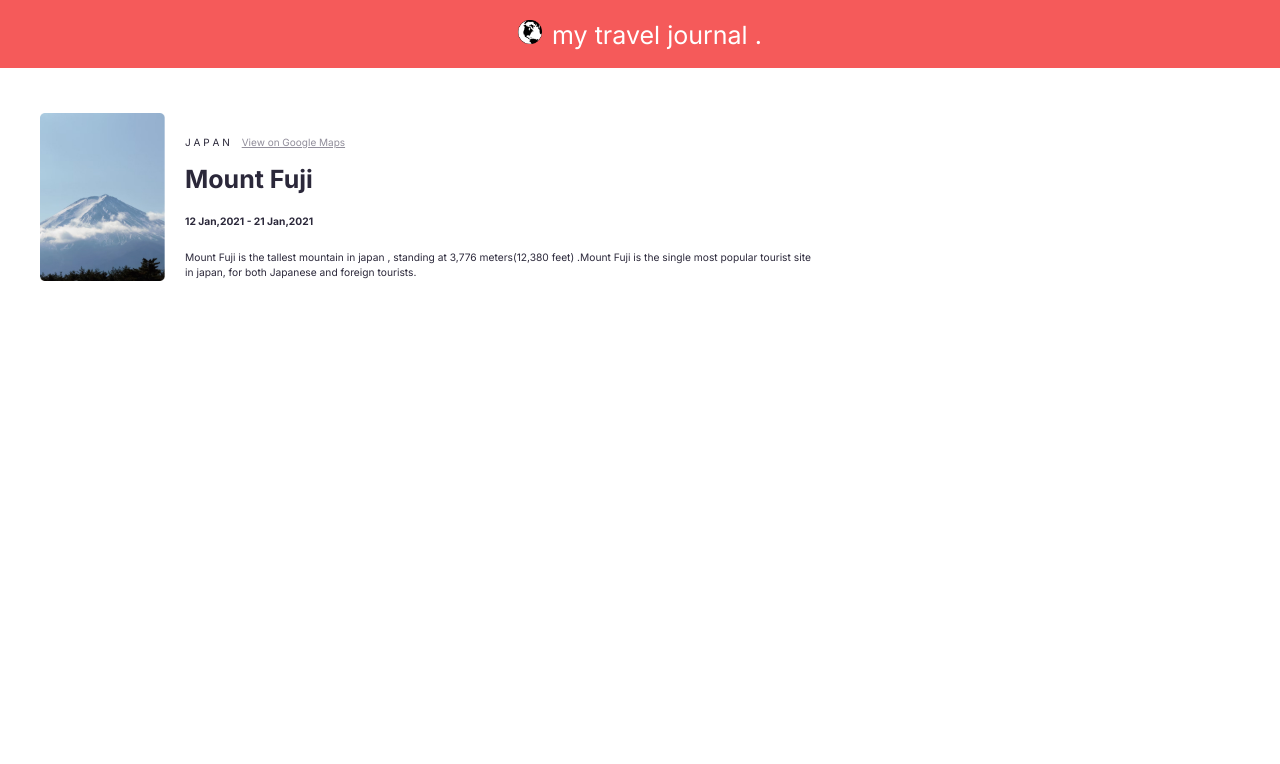
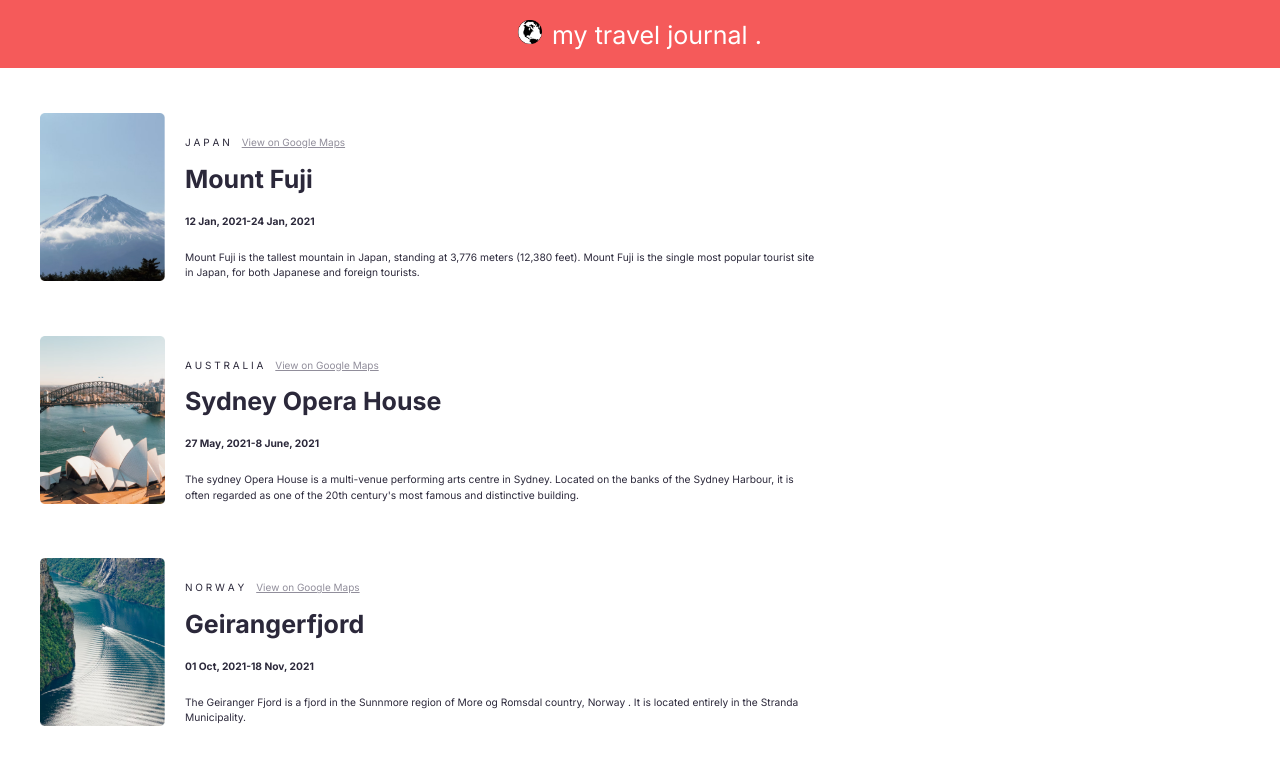
Before and after one commit to tayyabhaseeb/react-scrimba-project, a React (Create React App) app: page / in a window 1280 px wide. Shown: the top 764 px of the page. Built offline with nearby package versions, Linux system fonts and the light colour scheme.

Commit message:
This is the final form of scrimba project that is given to me as a task

```diff
--- a/src/App.js
+++ b/src/App.js
@@ -1,12 +1,15 @@
 import "./App.css";
 import Nav from "./components/Nav";
 import Main from "./components/Main";
+import data from "./data";
 
 function App() {
+  const cards = data.map((item) => <Main item={item} />);
   return (
     <div className="App">
       <Nav />
-      <Main />
+      {cards}
+      {/* <Main /> */}
     </div>
   );
 }
--- a/src/components/Main.js
+++ b/src/components/Main.js
@@ -1,24 +1,22 @@
 import React from "react";
 
-export default function Main() {
+export default function Main(props) {
   return (
     <div className="main--container">
       <div className="main--img">
-        <img src="../images/Mount Fuji.jpg" />
+        <img src={`../images/${props.item.image}`} />
       </div>
 
       <div className="main--content">
         <div className="main--location">
-          <span className="location">J A P A N</span>
+          <span className="location">{props.item.location}</span>
           <span className="location2">View on Google Maps</span>
         </div>
-        <h1>Mount Fuji</h1>
-        <h6>12 Jan,2021 - 21 Jan,2021</h6>
-        <p>
-          Mount Fuji is the tallest mountain in japan , standing at 3,776
-          meters(12,380 feet) .Mount Fuji is the single most popular tourist
-          site in japan, for both Japanese and foreign tourists.
-        </p>
+        <h1>{props.item.title}</h1>
+        <h6>
+          {props.item.startDate}-{props.item.endDate}
+        </h6>
+        <p>{props.item.description}</p>
       </div>
     </div>
   );
--- /dev/null
+++ b/src/data.js
@@ -0,0 +1,34 @@
+export default [
+  {
+    title: "Mount Fuji",
+    location: "J A P A N",
+    googleMapsUrl: "https://goo.gl/maps/1DGM5WrWnATgkSNB8",
+    startDate: "12 Jan, 2021",
+    endDate: "24 Jan, 2021",
+    description:
+      "Mount Fuji is the tallest mountain in Japan, standing at 3,776 meters (12,380 feet). Mount Fuji is the single most popular tourist site in Japan, for both Japanese and foreign tourists.",
+    image: "Mount Fuji.jpg",
+  },
+
+  {
+    title: "Sydney Opera House",
+    location: "A U S T R A L I A",
+    googleMapsUrl: "https://goo.gl/maps/1DGM5WrWnATgkSNB8",
+    startDate: "27 May, 2021",
+    endDate: "8 June, 2021",
+    description:
+      "The sydney Opera House is a multi-venue performing arts centre in Sydney. Located on the banks of the Sydney Harbour, it is often regarded as one of the 20th century's most famous and distinctive building. ",
+    image: "Sydney.png",
+  },
+
+  {
+    title: "Geirangerfjord",
+    location: "N O R W A Y",
+    googleMapsUrl: "https://goo.gl/maps/1DGM5WrWnATgkSNB8",
+    startDate: "01 Oct, 2021",
+    endDate: "18 Nov, 2021",
+    description:
+      "The Geiranger Fjord is a fjord in the Sunnmore region of More og Romsdal country, Norway . It is located entirely in the Stranda Municipality. ",
+    image: "Norway.png",
+  },
+];
```
